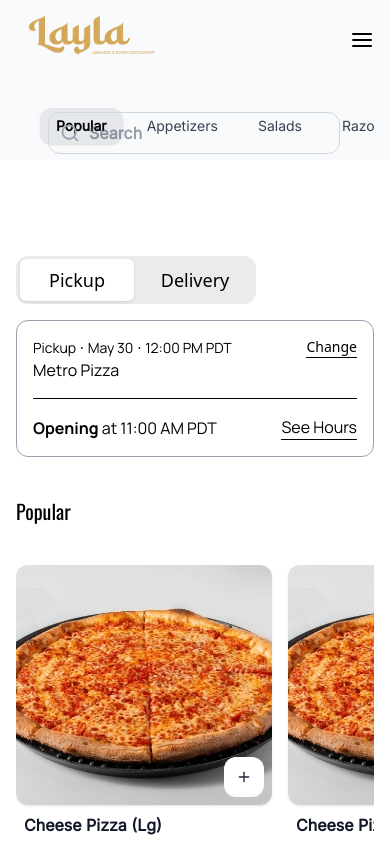
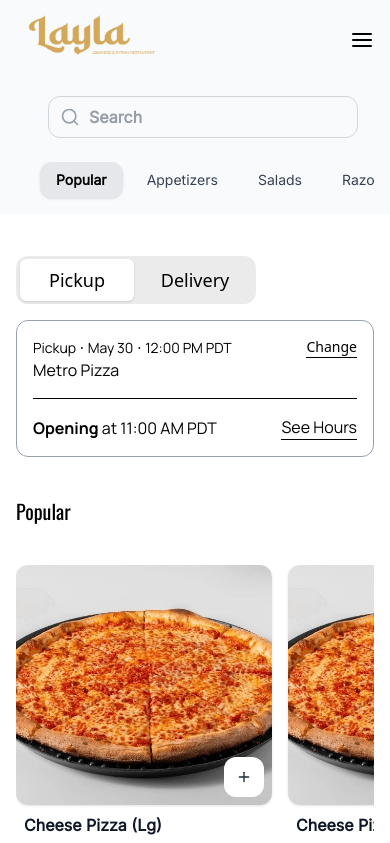
Before and after one commit to Jithin7777/restaurant-app-testing, a Next.js app: page /menu in a window 390 px wide. Shown: the top 843 px of the page. Built offline with nearby package versions, Linux system fonts and the light colour scheme; a web font is replaced by a local one.

Commit message:
update searchbar

```diff
--- a/src/app/menu/(section)/SidebarNav.tsx
+++ b/src/app/menu/(section)/SidebarNav.tsx
@@ -47,7 +47,7 @@ const SidebarNav: FC = () => {
     <div className="font-inter sticky top-[112px] z-20 w-full pl-4 text-gray-700 font-bold md:pl-10 lg:w-auto lg:bg-transparent lg:px-0 lg:pt-4">
       <nav className="flex h-full w-full flex-col gap-y-3">
         {/* Search Input - Fixed positioning */}
-        <div className="fixed z-10 pt-28 md:bg-white top-0  px-4 md:px-0">
+        <div className="lg:fixed z-10 lg:pt-28 md:bg-white top-0  px-4 md:px-0">
           <div className="relative w-full max-w-md mx-auto">
             <div className="relative">
               <input
```
